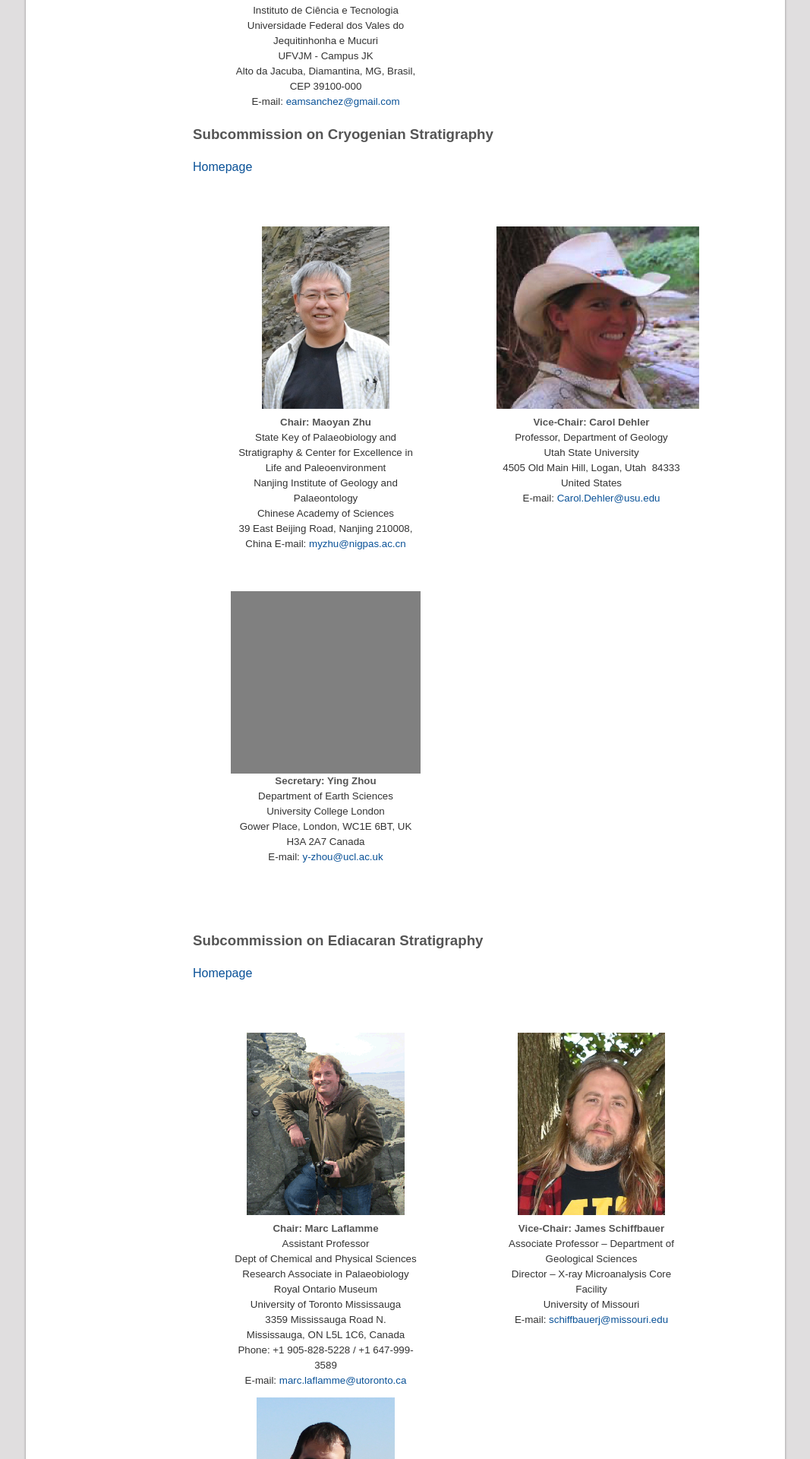
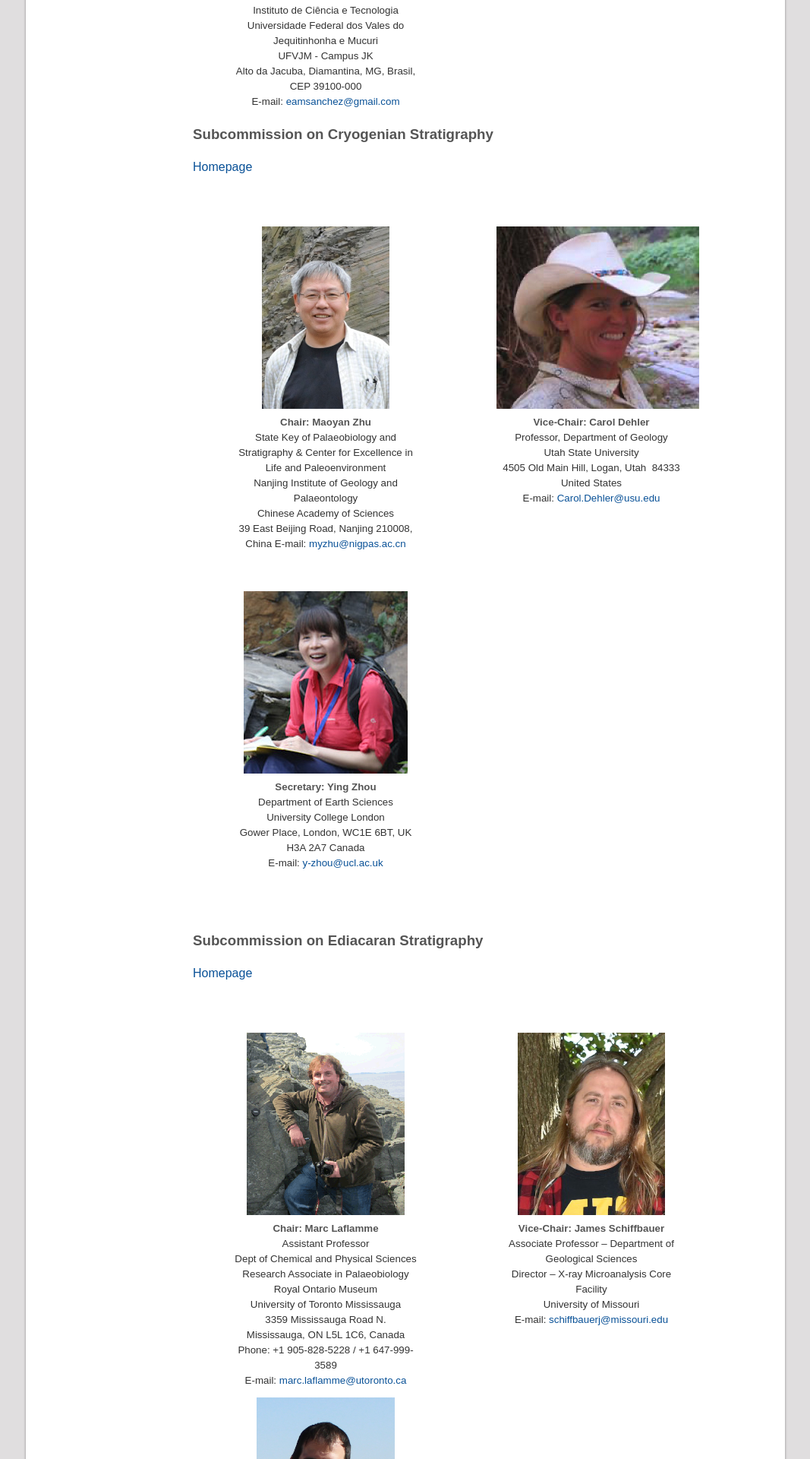
Before and after one commit to i-c-stratigraphy/i-c-stratigraphy.github.io, a Jekyll site: the page built from pages/subcommissions.md, in a window 1280 px wide. Shown: the part 1867-3787 px from the top of the page at 76% size, without its empty margins (106-1173 px from the left). Built offline with Jekyll 4.4.1, drawn with Linux system fonts in a browser that asks for light colours.

Commit message:
photo Zhou

```diff
--- a/pages/subcommissions.md
+++ b/pages/subcommissions.md
@@ -96,7 +96,7 @@ The seventeen subject subcommissions of ICS are:
 </div>
 
 <div class="person">
-    <div style="height:240px; background-color: grey;"></div>
+    <img src="/images/person-shields-zhou.jpg" alt="" />
     <h4>Secretary: Ying Zhou</h4>
     <p>
         Department of Earth Sciences<br />
```
Also changed, not shown: images/person-shields-zhou.jpg (added).
